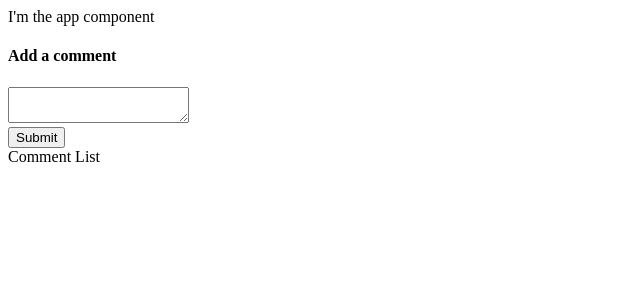
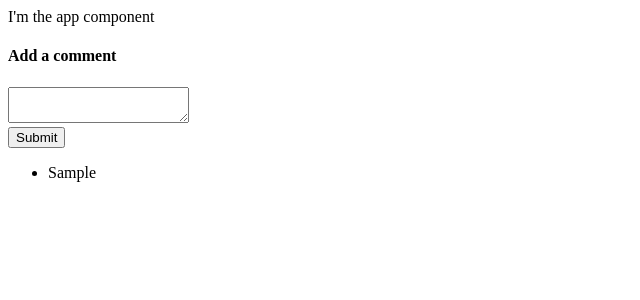
Before and after one commit to alvintan626/Alvinswebsite, a React (Create React App) app: page / in a window 1280 px wide. Both pictures are taken after typing "Sample" into the empty fields and a click on the button "Submit". Shown: the top 300 px of the page, without its empty margins (0-640 px from the left). Built offline with nearby package versions, Linux system fonts and the light colour scheme.

Commit message:
incorporated 2 early tests for comment list

```diff
--- a/src/Root.js
+++ b/src/Root.js
@@ -4,10 +4,11 @@
 import { createStore } from 'redux' // connect function to cnenct to redux store
 import reducers from 'reducers'
 
-export default props => {
+                // props in these parameters
+export default ({children,initialState = {}}) => {
     return (
-        <Provider store={createStore(reducers,{})}>
-            {props.children}
+        <Provider store={createStore(reducers,initialState)}>
+            {children}
         </Provider>
     )
 }
--- a/src/components/CommentBox.js
+++ b/src/components/CommentBox.js
@@ -17,7 +17,7 @@
     handleSubmit = event => {
         event.preventDefault()
 
-        this.props.save_Comment(this.state.comment)
+        this.props.save_Comment(this.state.comment) //redux action
 
         this.setState({
             'comment': ''
--- a/src/components/CommentList.js
+++ b/src/components/CommentList.js
@@ -1,5 +1,25 @@
-import React from 'react'
+import React, {Component} from 'react'
+import {connect} from 'react-redux'
 
-export default () => {
-    return <div>Comment List</div>
+class CommentList extends Component {
+    renderComments(){
+        return this.props.comments.map((comment) => {
+            return <li key={comment}>{comment}</li>
+        })
+    }
+    render (){
+        return(
+            <div>
+                <ul>
+                    {this.renderComments()}
+                </ul>
+            </div>
+        )
+
+    }
 }
+
+function mapStateToProps(state){
+    return {comments: state.comments}
+}
+export default connect(mapStateToProps)(CommentList)
```
Also changed, not shown: 1 other file (tests, documents, lock files or other folders).
